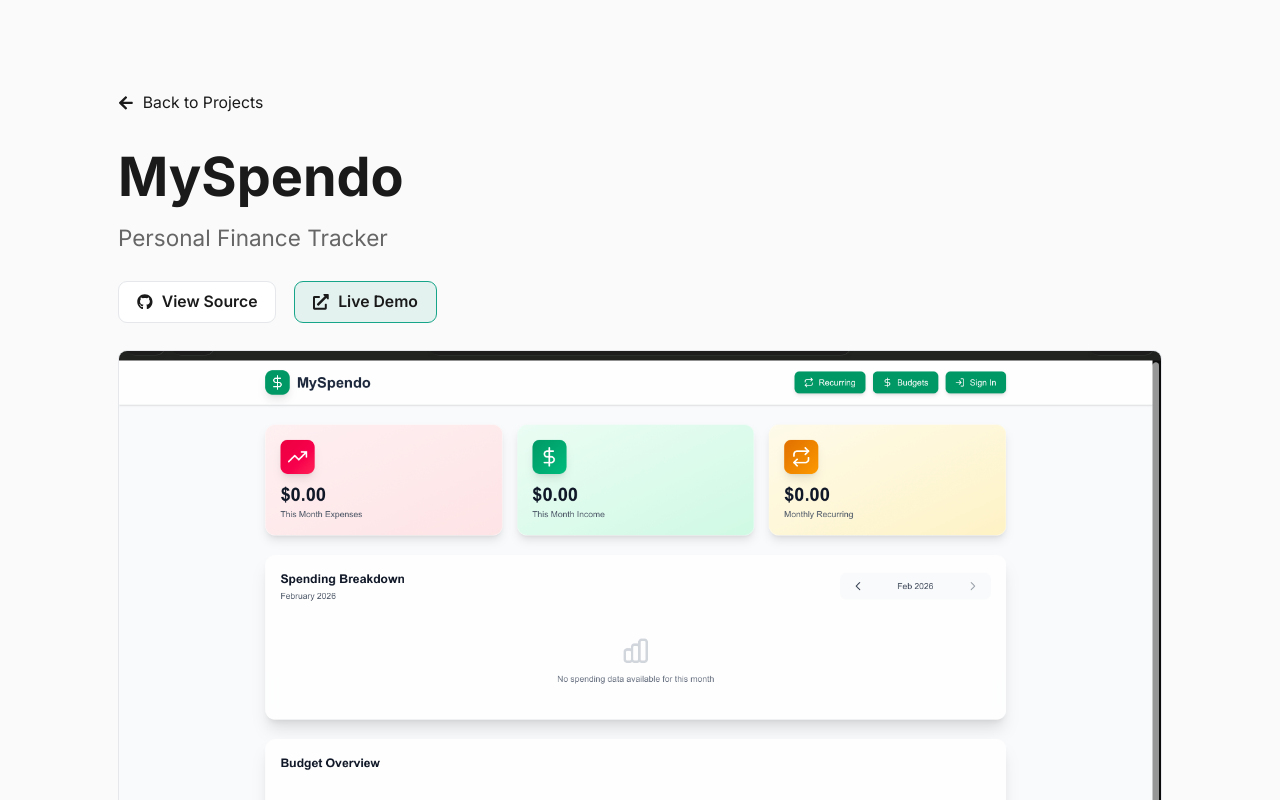
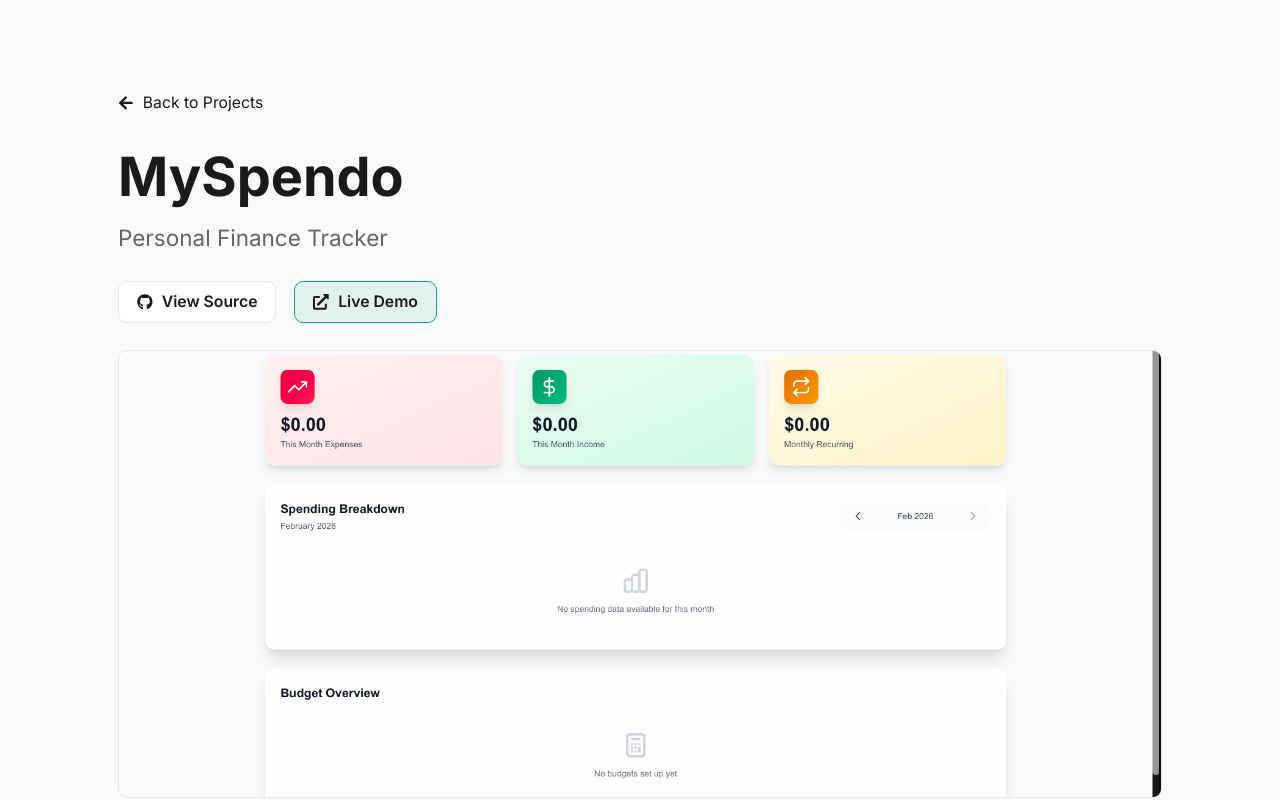
Before and after one commit to vidya381/Portfolio, a Next.js app: page /projects/myspendo in a window 1280 px wide. Shown: the top 800 px of the page. Built offline with nearby package versions, Linux system fonts and the light colour scheme.

Commit message:
Change project images to 21:9 aspect ratio

```diff
--- a/src/app/projects/bulls-cows/page.tsx
+++ b/src/app/projects/bulls-cows/page.tsx
@@ -40,7 +40,7 @@ export default function BullsCowsPage() {
           </a>
         </div>
 
-        <div className="aspect-video w-full overflow-hidden rounded-lg border border-border">
+        <div className="aspect-[21/9] w-full overflow-hidden rounded-lg border border-border">
           <Image
             src="/images/projects/bulls-cows-hero.png"
             alt="Bulls & Cows Game"
--- a/src/app/projects/data-playground/page.tsx
+++ b/src/app/projects/data-playground/page.tsx
@@ -40,7 +40,7 @@ export default function DataPlaygroundPage() {
           </a>
         </div>
 
-        <div className="aspect-video w-full overflow-hidden rounded-lg border border-border">
+        <div className="aspect-[21/9] w-full overflow-hidden rounded-lg border border-border">
           <Image
             src="/images/projects/data-playground-hero.png"
             alt="Data Playground"
--- a/src/app/projects/myspendo/page.tsx
+++ b/src/app/projects/myspendo/page.tsx
@@ -40,7 +40,7 @@ export default function MySpendoPage() {
           </a>
         </div>
 
-        <div className="aspect-video w-full overflow-hidden rounded-lg border border-border">
+        <div className="aspect-[21/9] w-full overflow-hidden rounded-lg border border-border">
           <Image
             src="/images/projects/myspendo-hero.png"
             alt="MySpendo Dashboard"
--- a/src/app/projects/weather-insight/page.tsx
+++ b/src/app/projects/weather-insight/page.tsx
@@ -40,7 +40,7 @@ export default function WeatherInsightPage() {
           </a>
         </div>
 
-        <div className="aspect-video w-full overflow-hidden rounded-lg border border-border">
+        <div className="aspect-[21/9] w-full overflow-hidden rounded-lg border border-border">
           <Image
             src="/images/projects/weather-insight-hero.png"
             alt="Weather Insight Dashboard"
```
